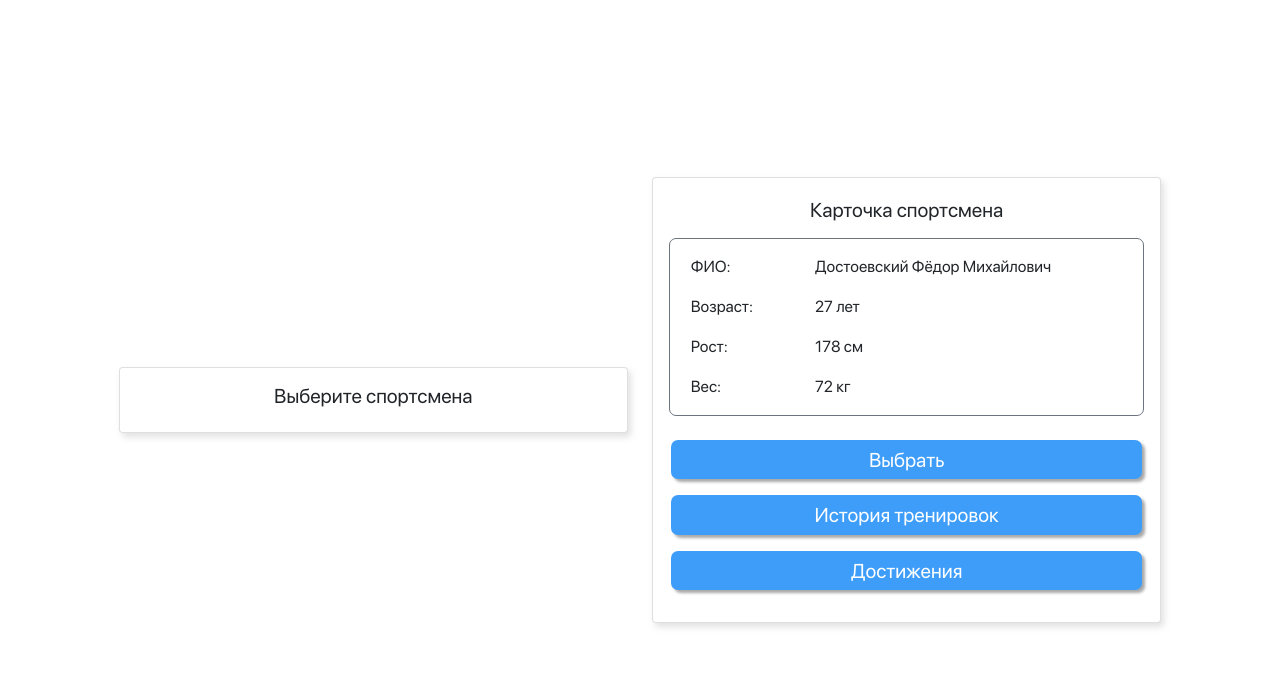
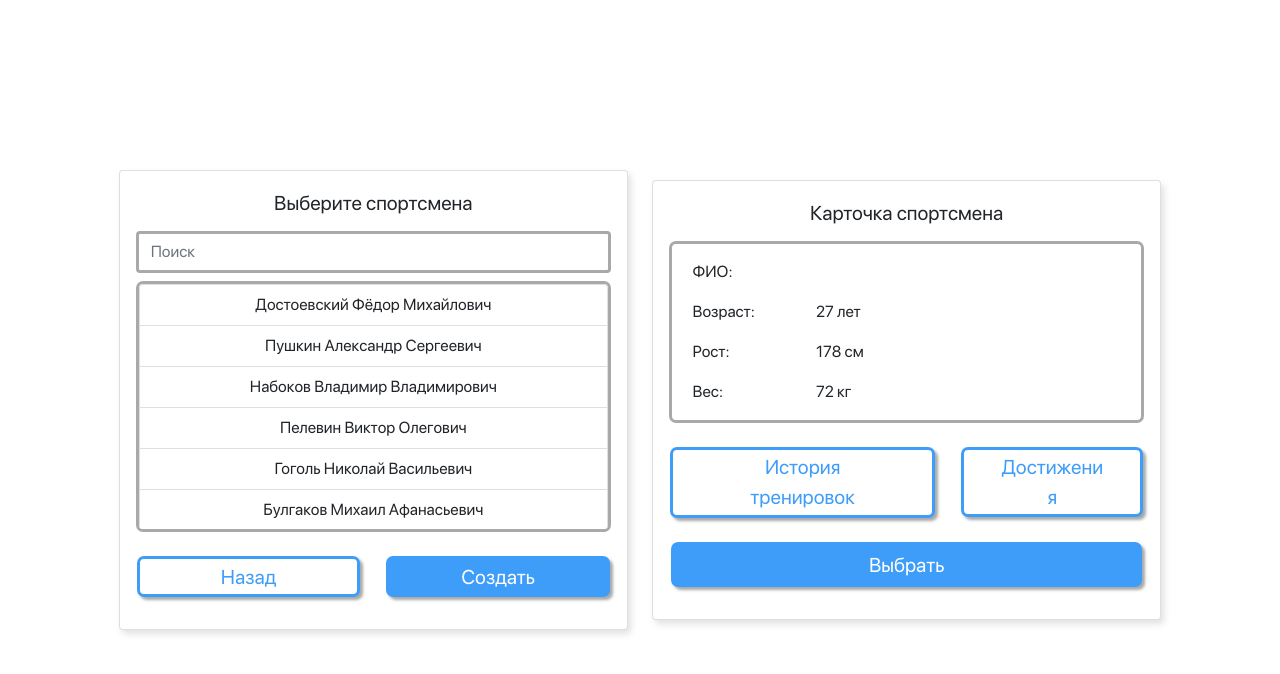
Before and after one commit to VagulinaAA/IoT, a plain HTML site: page SwimmingPool_v.1.0/choose_sportsman.html in a window 1280 px wide. Both pictures are taken after a click on the button "История тренировок". Drawn offline with Linux system fonts and the light colour scheme.

Commit message:
Left card was added to choose sportsmen (style.css, choose_sportsman.html and script.js were changed)

```diff
--- a/SwimmingPool_v.1.0/choose_sportsman.html
+++ b/SwimmingPool_v.1.0/choose_sportsman.html
@@ -6,13 +6,33 @@
     <link rel="stylesheet" href="styles/style.css">
     <link rel="stylesheet" href="styles/bootstrap.min.css">
 </head>
-<body class="font-settings">
+<body class="font-settings" onload="f_sportsman_click()">
     <div class="container-fluid cover-container text-center d-flex flex-column">
         <div class="row align-items-center justify-content-center flex-fill">
             <div class="col-md-5">
                 <div class="card">
                     <div class="card-body">
-                        <h5 class="card-title">Выберите спортсмена</h5>
+                        <h5 class="card-title mt-1 mb-3">Выберите спортсмена</h5>
+                        <input id="search" class="border-3 form-control mb-2" placeholder="Поиск" oninput="f_sportsman_search()"/>
+                        <div class="border-3">
+                            <ul class="list-group scroll">
+                                <li id="i_1" class="list-group-item">Достоевский Фёдор Михайлович</li>
+                                <li id="i_2" class="list-group-item">Пушкин Александр Сергеевич</li>
+                                <li id="i_3" class="list-group-item">Набоков Владимир Владимирович</li>
+                                <li id="i_4" class="list-group-item">Пелевин Виктор Олегович</li>
+                                <li id="i_5" class="list-group-item">Гоголь Николай Васильевич</li>
+                                <li id="i_6" class="list-group-item">Булгаков Михаил Афанасьевич</li>
+                                <li id="i_7" class="list-group-item">Чехов Антон Павлович</li>
+                            </ul>
+                        </div>
+                        <div class="row align-items-center justify-content-center flex-fill">
+                            <div class="col-md-6 mt-4">
+                                <button id="sportsman-back-btn" class="custom-button choose-sportsman-button another-button mb-3" onclick="f_back_to_sign_in()">Назад</button>
+                            </div>
+                            <div class="col-md-6 mt-4">
+                                <button id="sportsman-create-btn" class="custom-button choose-sportsman-button mb-3">Создать</button>
+                            </div>
+                        </div>
                     </div>
                 </div>
             </div>
@@ -20,13 +40,13 @@
                 <div class="card">
                     <div class="card-body">
                         <h5 class="card-title mt-1 mb-3">Карточка спортсмена</h5>
-                        <div class="border border-secondary">
+                        <div class="border-3">
                             <div class="row align-items-center justify-content-center flex-fill">
                                 <div class="col-md-3 text-left mt-3">
                                     <p class="text-md-start">ФИО:</p>
                                 </div>
                                 <div class="col-md-8">
-                                    <p class="text-md-start mt-3">Достоевский Фёдор Михайлович</p>
+                                    <p class="text-md-start mt-3" id="s_name"></p>
                                 </div>
                             </div>
                             <div class="row align-items-center justify-content-center flex-fill">
@@ -34,7 +54,7 @@
                                     <p class="text-md-start">Возраст:</p>
                                 </div>
                                 <div class="col-md-8">
-                                    <p class="text-md-start">27 лет</p>
+                                    <p class="text-md-start" id="s_age">27 лет</p>
                                 </div>
                             </div>
                             <div class="row align-items-center justify-content-center flex-fill">
@@ -42,7 +62,7 @@
                                     <p class="text-md-start">Рост:</p>
                                 </div>
                                 <div class="col-md-8">
-                                    <p class="text-md-start">178 см</p>
+                                    <p class="text-md-start" id="s_size">178 см</p>
                                 </div>
                             </div>
                             <div class="row align-items-center justify-content-center flex-fill">
@@ -50,13 +70,19 @@
                                     <p class="text-md-start">Вес:</p>
                                 </div>
                                 <div class="col-md-8">
-                                    <p class="text-md-start">72 кг</p>
+                                    <p class="text-md-start" id="s_weight">72 кг</p>
                                 </div>
                             </div>
                         </div>
-                        <button id="choose-sportsman-btn" class="custom-button choose-sportsman-button mt-4">Выбрать</button>
-                        <button id="sportsman-history-btn" class="custom-button choose-sportsman-button mt-3">История тренировок</button>
-                        <button id="sportsman-achievements-btn" class="custom-button choose-sportsman-button mt-3 mb-3">Достижения</button>
+                        <div class="row align-items-center justify-content-center flex-fill">
+                            <div class="col-md-7 mt-4">
+                                <button id="sportsman-history-btn" class="custom-button choose-sportsman-button another-button">История тренировок</button>
+                            </div>
+                            <div class="col-md-5 mt-4">
+                                <button id="sportsman-achievements-btn" class="custom-button choose-sportsman-button another-button">Достижения</button>
+                            </div>
+                        </div>
+                        <button id="choose-sportsman-btn" class="custom-button choose-sportsman-button mt-4 mb-3">Выбрать</button>
                     </div>
                 </div>
             </div>
--- a/SwimmingPool_v.1.0/scripts/script.js
+++ b/SwimmingPool_v.1.0/scripts/script.js
@@ -1,3 +1,40 @@
+var writers = [{
+    name: "Достоевский Фёдор Михайлович",
+    age: 18,
+    size: 178,
+    weight: 77
+},{
+    name: "Пушкин Александр Сергеевич",
+    age: 19,
+    size: 180,
+    weight: 87
+},{
+    name: "Набоков Владимир Владимирович",
+    age: 38,
+    size: 168,
+    weight: 64
+},{
+    name: "Пелевин Виктор Олегович",
+    age: 23,
+    size: 182,
+    weight: 72
+},{
+    name: "Гоголь Николай Васильевич",
+    age: 34,
+    size: 179,
+    weight: 78
+},{
+    name: "Булгаков Михаил Афанасьевич",
+    age: 29,
+    size: 183,
+    weight: 85
+},{
+    name: "Чехов Антон Павлович",
+    age: 41,
+    size: 188,
+    weight: 89
+}];
+
 function f_log_in(){
     document.location.replace("sign_in.html");
 }
@@ -20,3 +57,36 @@ function f_sign_up(){
 function f_back_to_sign_in(){
     document.location.replace("sign_in.html");
 }
+function f_sportsman_click() {
+    document.addEventListener('click',function(e){
+        for(element of document.getElementsByClassName("list-group")[0].children){
+             element.classList.remove("active");
+         };
+        e.target.classList.add("active");
+        let splitted = e.target.id.split("_");
+        var number = splitted[1];
+        console.log(writers[number-1].name);
+        document.getElementById("s_name").textContent = writers[number-1].name;
+        document.getElementById("s_age").textContent = writers[number-1].age;
+        document.getElementById("s_size").textContent = writers[number-1].size;
+        document.getElementById("s_weight").textContent = writers[number-1].weight;
+    });
+}
+function f_sportsman_search(){
+    let search_text = document.getElementById("search").value;
+    let search_variants = document.querySelectorAll(".list-group li");
+    let names_array = [];
+    for(let v of search_variants){
+        let v_name = v.innerHTML;
+        names_array.push(v_name);
+    }
+    console.log(names_array);
+    for(let i = 0; i < names_array.length; i++){
+        if (names_array[i].includes(search_text) == true){
+            search_variants[i].classList.remove("search-hide");
+        }
+        else{
+            search_variants[i].classList.add("search-hide");
+        }
+    }
+}
--- a/SwimmingPool_v.1.0/styles/style.css
+++ b/SwimmingPool_v.1.0/styles/style.css
@@ -2,8 +2,17 @@
     font-family: "SF Pro Regular";
     src: url("/fonts/SF-Pro-Display-Regular.otf");
 }
-.border-secondary{
-    border-color: darkgrey;
+.another-button{
+    border: 3px solid #3E9DF9!important;
+    background: #ffffff!important;
+    color: #3E9DF9!important;
+}
+.another-button:hover{
+    background-color: #0282ff!important;
+    color: #ffffff!important;
+}
+.border-3{
+    border: solid darkgrey!important;
     border-radius: 7px;
 }
 .button-position{
@@ -12,7 +21,6 @@
 }
 .card{
     height: 60%;
-    /*height: 460px;*/
     box-shadow: 3px 4px 6px rgba(143, 141, 141, 0.25);
 }
 .choose-sportsman-button{
@@ -28,7 +36,7 @@
 .custom-button{
     box-shadow: 3px 3px 3px darkgrey;
     background: #3E9DF9;
-    border: 0;
+    border: 3px solid #3E9DF9!important;
     border-radius: 7px;
     color: #FFFFFF;
     padding-top: 2%;
@@ -46,8 +54,24 @@
 .card-text{
     font-size: 32pt;
 }
+.list-group{
+    border-radius: 7px;
+}
+.list-group-item{
+    cursor: pointer;
+}
+.list-group-item:hover{
+    background-color: #f6f6f6;
+}
 .title-position{
     margin-top: 10%;
+}
+.scroll{
+    height: 245px;
+    overflow-y: scroll;
+}
+.search-hide{
+    display: none!important;
 }
 .sign-in-button{
     font-size: 18pt;
```
